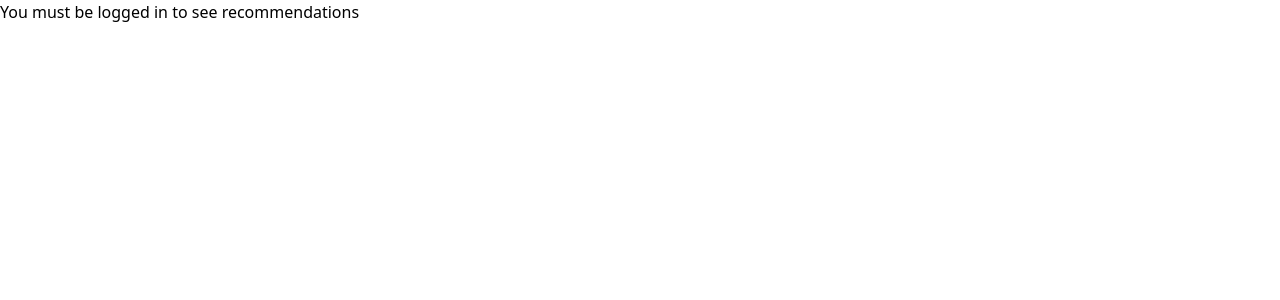
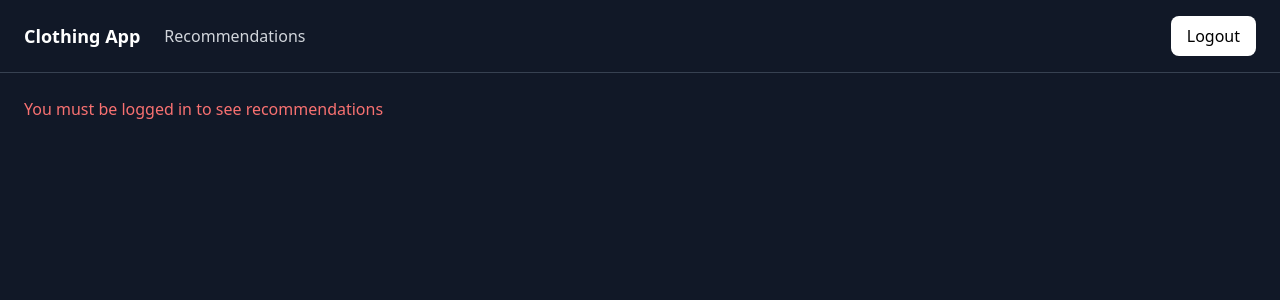
Before and after one commit to rigozu9/Clothing-recommendation-application, a React app in the folder frontend/: page /recommendations in a window 1280 px wide. Shown: the top 300 px of the page. Built offline with nearby package versions, Linux system fonts and the light colour scheme; the HTML template or start-up script is replaced by a standard one.

Commit message:
Add navbar and css to rest of pages

```diff
--- /dev/null
+++ b/frontend/src/components/Navbar.jsx
@@ -0,0 +1,49 @@
+import { Link, useNavigate } from "react-router-dom";
+
+const Navbar = () => {
+  const navigate = useNavigate();
+
+  const username = localStorage.getItem("username");
+
+  const handleLogout = () => {
+    localStorage.removeItem("user_id");
+    localStorage.removeItem("username");
+    navigate("/");
+  };
+
+  return (
+    <nav className="w-full bg-gray-900 text-white border-b border-gray-700">
+      <div className="max-w-7xl mx-auto px-6 py-4 flex items-center justify-between">
+
+        {/* Left */}
+        <div className="flex items-center gap-6">
+          <Link to="/images" className="font-semibold text-lg">
+            Clothing App
+          </Link>
+          <Link to="/recommendations" className="text-gray-300 hover:text-white transition">
+            Recommendations
+          </Link>
+        </div>
+
+        {/* Right */}
+        <div className="flex items-center gap-4">
+          {username && (
+            <span className="text-gray-400 text-sm">
+              {username}
+            </span>
+          )}
+
+          <button
+            onClick={handleLogout}
+            className="px-4 py-2 bg-white text-black rounded-lg hover:bg-gray-200 transition"
+          >
+            Logout
+          </button>
+        </div>
+
+      </div>
+    </nav>
+  );
+};
+
+export default Navbar;
--- a/frontend/src/pages/Images.jsx
+++ b/frontend/src/pages/Images.jsx
@@ -1,6 +1,6 @@
 import { useEffect, useState } from "react";
-import { Link } from "react-router-dom";
 import { getImages } from "../api/image";
+import Navbar from "../components/Navbar";
 
 const Images = () => {
   const [images, setImages] = useState([]);
@@ -10,24 +10,36 @@ const Images = () => {
   }, []);
 
   return (
-    <div style={{ padding: "2rem" }}>
-      <h1>Images</h1>
-      <p>
-        <Link to="/">Back to home</Link>
-        <Link to="/plot">View Plot</Link>
-      </p>
-      <div>
+    <div className="min-h-screen bg-gray-900 text-white">
+
+      <Navbar />
+
+      <div className="max-w-7xl mx-auto px-6 py-6">
+
+        {/* Header */}
+        <div className="flex items-center justify-between mb-6">
+          <h1 className="text-2xl font-bold">Browse Images</h1>
+        </div>
+
+        {/* Image grid */}
+        <div className="grid grid-cols-2 sm:grid-cols-3 md:grid-cols-4 lg:grid-cols-5 gap-4">
           {images.map((img) => (
+            <div
+              key={img.image_id}
+              className="bg-gray-800 rounded-xl overflow-hidden shadow hover:scale-105 transition"
+            >
               <img
-            key={img.image_id}
                 src={img.url}
                 alt="clothing"
-            width="200"
+                className="w-full h-48 object-cover"
                 onError={(e) => {
-              e.target.style.display = "none";
+                  e.target.parentElement.style.display = "none";
                 }}
               />
+            </div>
           ))}
+        </div>
+
       </div>
     </div>
   );
--- a/frontend/src/pages/RecommendationsPage.jsx
+++ b/frontend/src/pages/RecommendationsPage.jsx
@@ -1,5 +1,6 @@
 import { useEffect, useState } from "react";
 import { getRecommendations } from "../api/recommendations";
+import Navbar from "../components/Navbar";
 
 const RecommendationsPage = () => {
   const [data, setData] = useState(null);
@@ -35,39 +36,79 @@ const RecommendationsPage = () => {
     setBrokenImages((prev) => new Set(prev).add(imageId));
   };
 
-  if (loading) return <p>Loading recommendations...</p>;
-  if (error) return <p>{error}</p>;
-  if (!data) return <p>No data</p>;
+  if (loading) {
+    return (
+      <div className="min-h-screen bg-gray-900 text-white">
+        <Navbar />
+        <div className="max-w-7xl mx-auto px-6 py-6">
+          <p className="text-gray-300">Loading recommendations...</p>
+        </div>
+      </div>
+    );
+  }
+
+  if (error) {
+    return (
+      <div className="min-h-screen bg-gray-900 text-white">
+        <Navbar />
+        <div className="max-w-7xl mx-auto px-6 py-6">
+          <p className="text-red-400">{error}</p>
+        </div>
+      </div>
+    );
+  }
+
+  if (!data) {
+    return (
+      <div className="min-h-screen bg-gray-900 text-white">
+        <Navbar />
+        <div className="max-w-7xl mx-auto px-6 py-6">
+          <p className="text-gray-300">No data</p>
+        </div>
+      </div>
+    );
+  }
 
   return (
-    <div style={{ padding: "20px" }}>
-      <h1>Recommendations</h1>
+    <div className="min-h-screen bg-gray-900 text-white">
+      <Navbar />
 
+      <div className="max-w-7xl mx-auto px-6 py-6">
+        <div className="mb-6">
+          <h1 className="text-2xl font-bold">My Recommendations</h1>
+          <p className="text-gray-400 mt-2">
+            Based on your liked items, here are the closest matches to your style.
+          </p>
+          <div className="mt-4 flex gap-6 text-sm text-gray-300">
             <p>User ID: {data.user_id}</p>
             <p>Liked items count: {data.source_item_count}</p>
+          </div>
+        </div>
 
-      <div style={{ display: "flex", flexWrap: "wrap", gap: "20px" }}>
+        <div className="grid grid-cols-2 sm:grid-cols-3 md:grid-cols-4 lg:grid-cols-5 gap-4">
           {data.recommendations
             .filter((item) => item.url && !brokenImages.has(item.image_id))
             .map((item) => (
               <div
                 key={item.image_id}
-              style={{
-                border: "1px solid #ccc",
-                padding: "10px",
-                width: "200px",
-              }}
+                className="bg-gray-800 rounded-xl overflow-hidden shadow hover:scale-105 transition"
               >
                 <img
                   src={item.url}
                   alt={`Item ${item.image_id}`}
-                style={{ width: "100%", height: "auto" }}
+                  className="w-full h-64 object-cover"
                   onError={() => handleImageError(item.image_id)}
                 />
-              <p>ID: {item.image_id}</p>
-              <p>Sim: {item.similarity.toFixed(3)}</p>
+
+                <div className="p-3">
+                  <p className="text-sm text-gray-300">ID: {item.image_id}</p>
+                  <p className="text-sm font-medium mt-1">
+                    Similarity: {item.similarity.toFixed(3)}
+                  </p>
+                </div>
               </div>
             ))}
+        </div>
       </div>
     </div>
   );
```
Lines whose indentation alone changed are shown as unchanged.
